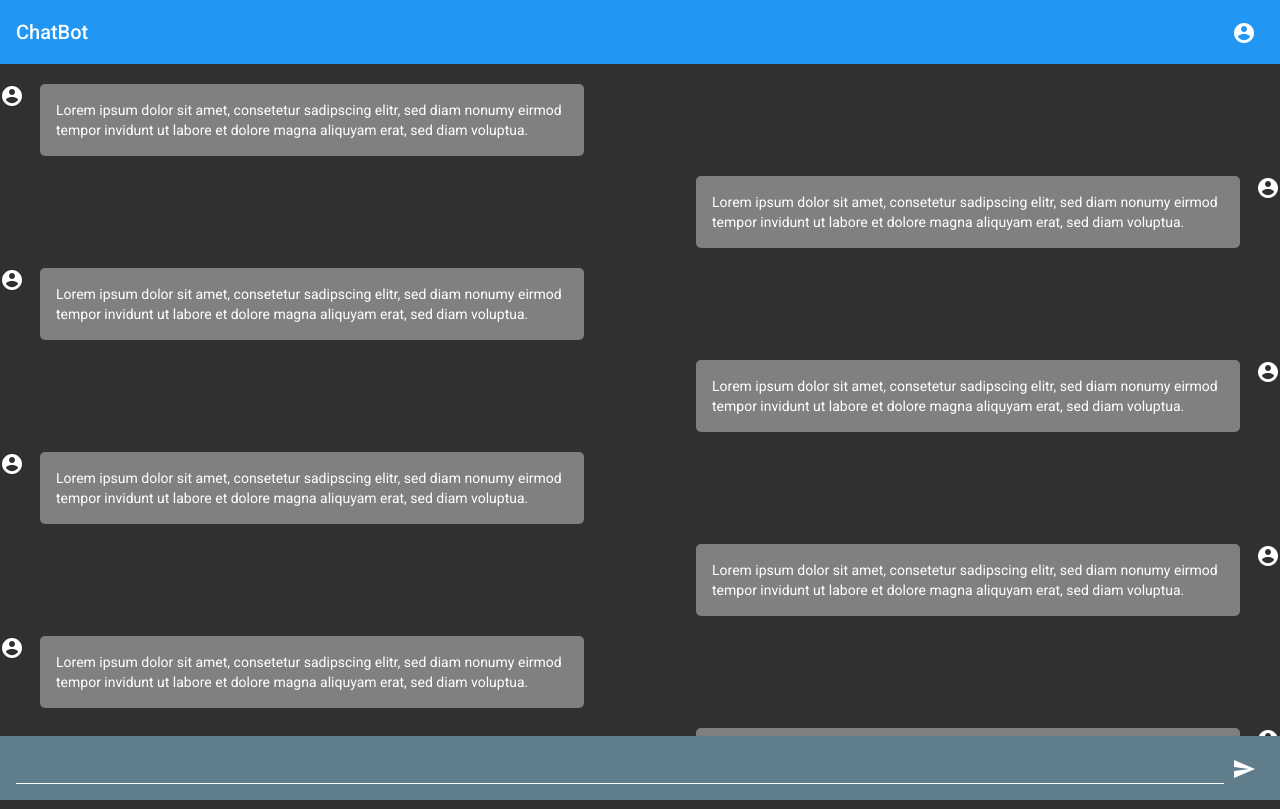
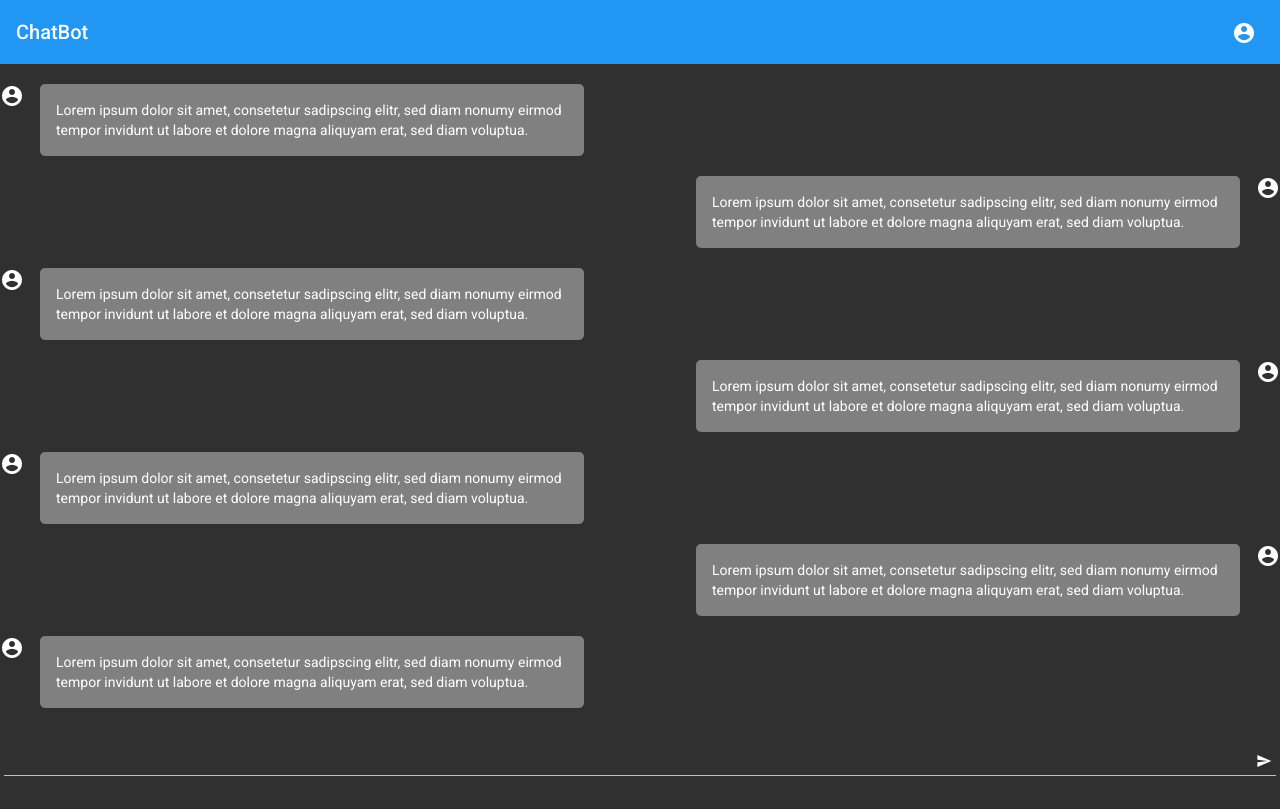
Before and after one commit to lucaschmider/ChatBot.WebClient, an Angular app: page /chat in a window 1280 px wide. Built offline with nearby package versions, Linux system fonts and the light colour scheme.

Commit message:
Updated textbox

```diff
--- a/src/app/chat/chat-controls/chat-controls.component.html
+++ b/src/app/chat/chat-controls/chat-controls.component.html
@@ -1,8 +1,6 @@
-<mat-toolbar color="accent">
-    <mat-form-field appearance="legacy">
-        <input matInput autocomplete="off">
-    </mat-form-field>
-    <button mat-icon-button aria-label="">
+<mat-form-field>
+    <input matInput autocomplete="off">
+    <button mat-icon-button aria-label="" matSuffix>
         <mat-icon>send</mat-icon>
     </button>
-</mat-toolbar>
+</mat-form-field>
--- a/src/app/chat/chat-controls/chat-controls.component.scss
+++ b/src/app/chat/chat-controls/chat-controls.component.scss
@@ -1,7 +1,10 @@
 :host {
   width: 100%;
+  display: flex;
 }
 
 mat-form-field {
-  flex: 1 1 auto;
+  font-size: 1rem;
+  margin: 0.25rem;
+  flex-grow: 1;
 }
```
